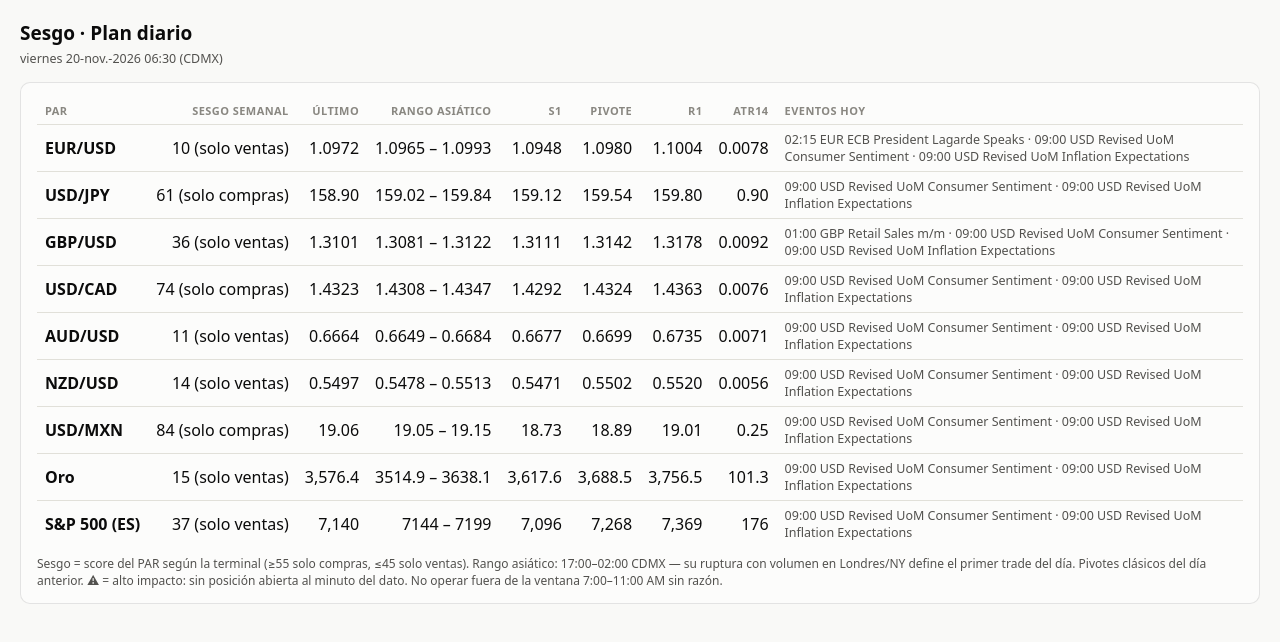
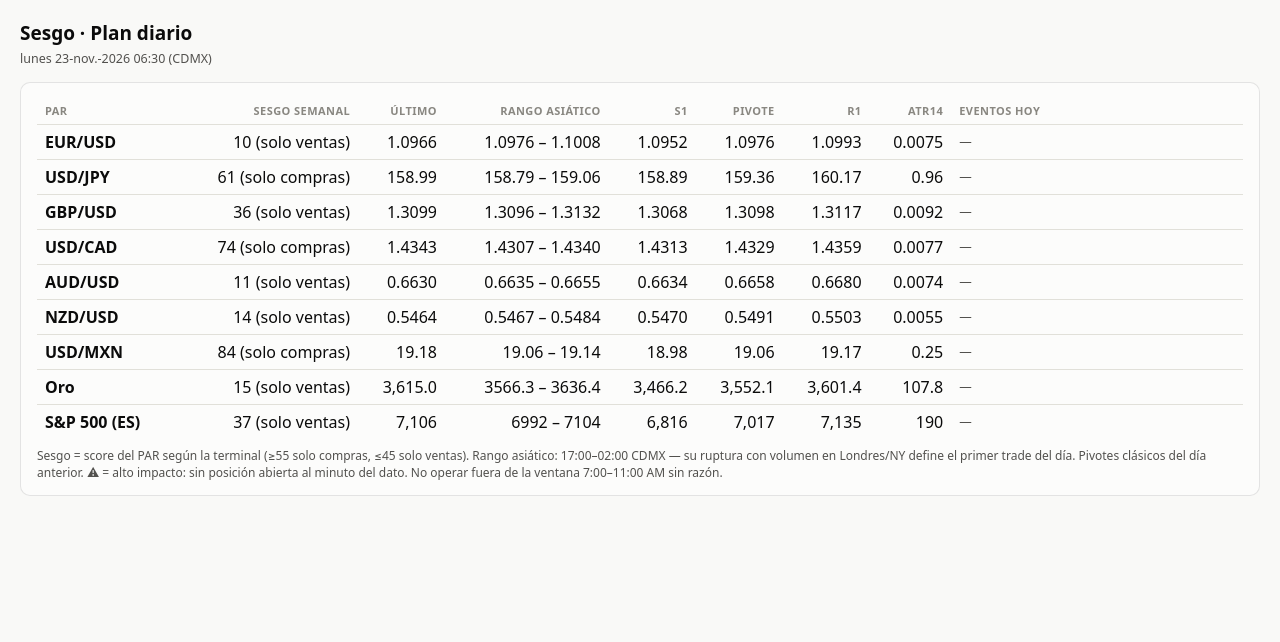
Before and after one commit to defoe-ui/sesgo-dashboard, a plain HTML site: page plan.html in a window 1280 px wide. Drawn offline with Linux system fonts and the light colour scheme.

Commit message:
auto-publicacion

```diff
--- a/plan.html
+++ b/plan.html
@@ -28,27 +28,27 @@ td.ev{text-align:left;white-space:normal;min-width:220px;color:var(--ink2);font-
 .leyenda{font-size:12px;color:var(--ink2);margin-top:8px}
 </style>
 <h1>Sesgo · Plan diario</h1>
-<div class="sub">viernes 20-nov.-2026 06:30 (CDMX)</div>
+<div class="sub">lunes 23-nov.-2026 06:30 (CDMX)</div>
 <div class="card"><table>
 <tr><th>Par</th><th>Sesgo semanal</th><th>Último</th><th>Rango asiático</th>
-<th>S1</th><th>Pivote</th><th>R1</th><th>ATR14</th><th>Eventos hoy</th></tr><tr><td class='act'>EUR/USD</td><td>10 (solo ventas)</td><td>1.0972</td><td>1.0965 – 1.0993</td>
-    <td>1.0948</td><td>1.0980</td><td>1.1004</td><td>0.0078</td><td class='ev'>02:15 EUR ECB President Lagarde Speaks · 09:00 USD Revised UoM Consumer Sentiment · 09:00 USD Revised UoM Inflation Expectations</td></tr>
-<tr><td class='act'>USD/JPY</td><td>61 (solo compras)</td><td>158.90</td><td>159.02 – 159.84</td>
-    <td>159.12</td><td>159.54</td><td>159.80</td><td>0.90</td><td class='ev'>09:00 USD Revised UoM Consumer Sentiment · 09:00 USD Revised UoM Inflation Expectations</td></tr>
-<tr><td class='act'>GBP/USD</td><td>36 (solo ventas)</td><td>1.3101</td><td>1.3081 – 1.3122</td>
-    <td>1.3111</td><td>1.3142</td><td>1.3178</td><td>0.0092</td><td class='ev'>01:00 GBP Retail Sales m/m · 09:00 USD Revised UoM Consumer Sentiment · 09:00 USD Revised UoM Inflation Expectations</td></tr>
-<tr><td class='act'>USD/CAD</td><td>74 (solo compras)</td><td>1.4323</td><td>1.4308 – 1.4347</td>
-    <td>1.4292</td><td>1.4324</td><td>1.4363</td><td>0.0076</td><td class='ev'>09:00 USD Revised UoM Consumer Sentiment · 09:00 USD Revised UoM Inflation Expectations</td></tr>
-<tr><td class='act'>AUD/USD</td><td>11 (solo ventas)</td><td>0.6664</td><td>0.6649 – 0.6684</td>
-    <td>0.6677</td><td>0.6699</td><td>0.6735</td><td>0.0071</td><td class='ev'>09:00 USD Revised UoM Consumer Sentiment · 09:00 USD Revised UoM Inflation Expectations</td></tr>
-<tr><td class='act'>NZD/USD</td><td>14 (solo ventas)</td><td>0.5497</td><td>0.5478 – 0.5513</td>
-    <td>0.5471</td><td>0.5502</td><td>0.5520</td><td>0.0056</td><td class='ev'>09:00 USD Revised UoM Consumer Sentiment · 09:00 USD Revised UoM Inflation Expectations</td></tr>
-<tr><td class='act'>USD/MXN</td><td>84 (solo compras)</td><td>19.06</td><td>19.05 – 19.15</td>
-    <td>18.73</td><td>18.89</td><td>19.01</td><td>0.25</td><td class='ev'>09:00 USD Revised UoM Consumer Sentiment · 09:00 USD Revised UoM Inflation Expectations</td></tr>
-<tr><td class='act'>Oro</td><td>15 (solo ventas)</td><td>3,576.4</td><td>3514.9 – 3638.1</td>
-    <td>3,617.6</td><td>3,688.5</td><td>3,756.5</td><td>101.3</td><td class='ev'>09:00 USD Revised UoM Consumer Sentiment · 09:00 USD Revised UoM Inflation Expectations</td></tr>
-<tr><td class='act'>S&P 500 (ES)</td><td>37 (solo ventas)</td><td>7,140</td><td>7144 – 7199</td>
-    <td>7,096</td><td>7,268</td><td>7,369</td><td>176</td><td class='ev'>09:00 USD Revised UoM Consumer Sentiment · 09:00 USD Revised UoM Inflation Expectations</td></tr></table>
+<th>S1</th><th>Pivote</th><th>R1</th><th>ATR14</th><th>Eventos hoy</th></tr><tr><td class='act'>EUR/USD</td><td>10 (solo ventas)</td><td>1.0966</td><td>1.0976 – 1.1008</td>
+    <td>1.0952</td><td>1.0976</td><td>1.0993</td><td>0.0075</td><td class='ev'>—</td></tr>
+<tr><td class='act'>USD/JPY</td><td>61 (solo compras)</td><td>158.99</td><td>158.79 – 159.06</td>
+    <td>158.89</td><td>159.36</td><td>160.17</td><td>0.96</td><td class='ev'>—</td></tr>
+<tr><td class='act'>GBP/USD</td><td>36 (solo ventas)</td><td>1.3099</td><td>1.3096 – 1.3132</td>
+    <td>1.3068</td><td>1.3098</td><td>1.3117</td><td>0.0092</td><td class='ev'>—</td></tr>
+<tr><td class='act'>USD/CAD</td><td>74 (solo compras)</td><td>1.4343</td><td>1.4307 – 1.4340</td>
+    <td>1.4313</td><td>1.4329</td><td>1.4359</td><td>0.0077</td><td class='ev'>—</td></tr>
+<tr><td class='act'>AUD/USD</td><td>11 (solo ventas)</td><td>0.6630</td><td>0.6635 – 0.6655</td>
+    <td>0.6634</td><td>0.6658</td><td>0.6680</td><td>0.0074</td><td class='ev'>—</td></tr>
+<tr><td class='act'>NZD/USD</td><td>14 (solo ventas)</td><td>0.5464</td><td>0.5467 – 0.5484</td>
+    <td>0.5470</td><td>0.5491</td><td>0.5503</td><td>0.0055</td><td class='ev'>—</td></tr>
+<tr><td class='act'>USD/MXN</td><td>84 (solo compras)</td><td>19.18</td><td>19.06 – 19.14</td>
+    <td>18.98</td><td>19.06</td><td>19.17</td><td>0.25</td><td class='ev'>—</td></tr>
+<tr><td class='act'>Oro</td><td>15 (solo ventas)</td><td>3,615.0</td><td>3566.3 – 3636.4</td>
+    <td>3,466.2</td><td>3,552.1</td><td>3,601.4</td><td>107.8</td><td class='ev'>—</td></tr>
+<tr><td class='act'>S&P 500 (ES)</td><td>37 (solo ventas)</td><td>7,106</td><td>6992 – 7104</td>
+    <td>6,816</td><td>7,017</td><td>7,135</td><td>190</td><td class='ev'>—</td></tr></table>
 <div class="leyenda">Sesgo = score del PAR según la terminal (&ge;55 solo compras,
 &le;45 solo ventas). Rango asiático: 17:00–02:00 CDMX — su ruptura con volumen en
 Londres/NY define el primer trade del día. Pivotes clásicos del día anterior.
```
